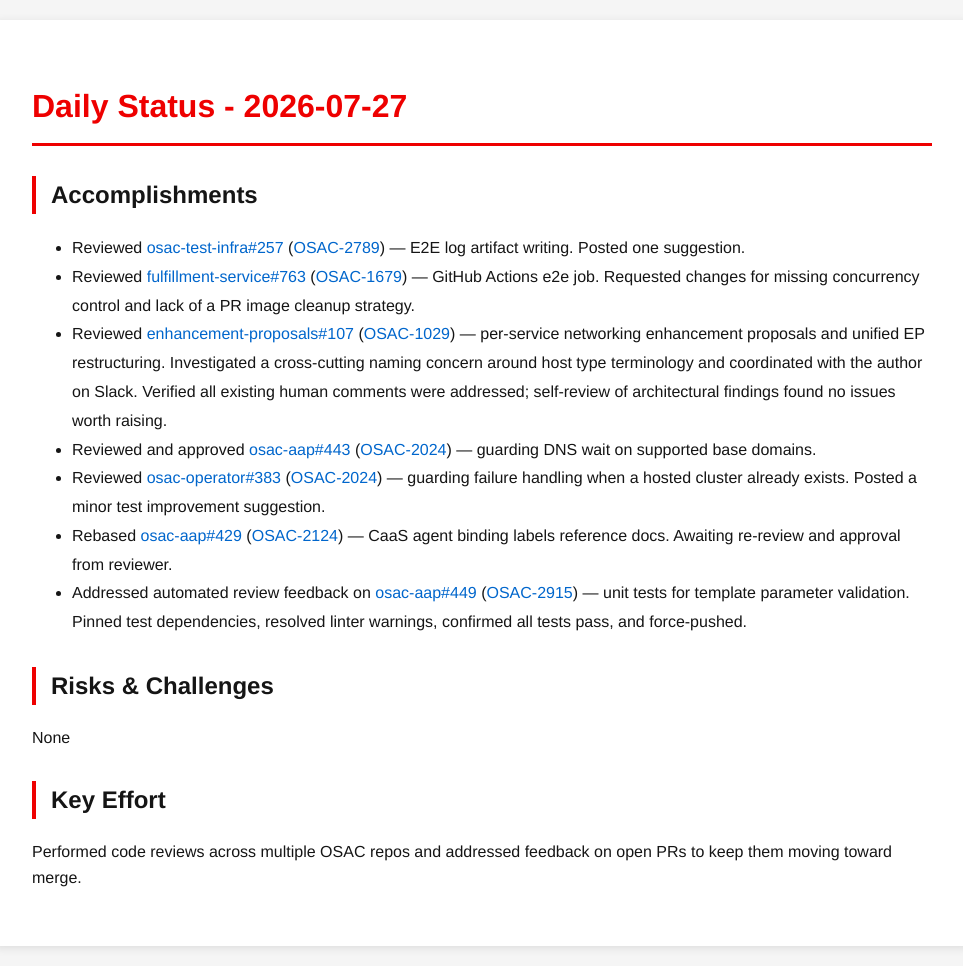
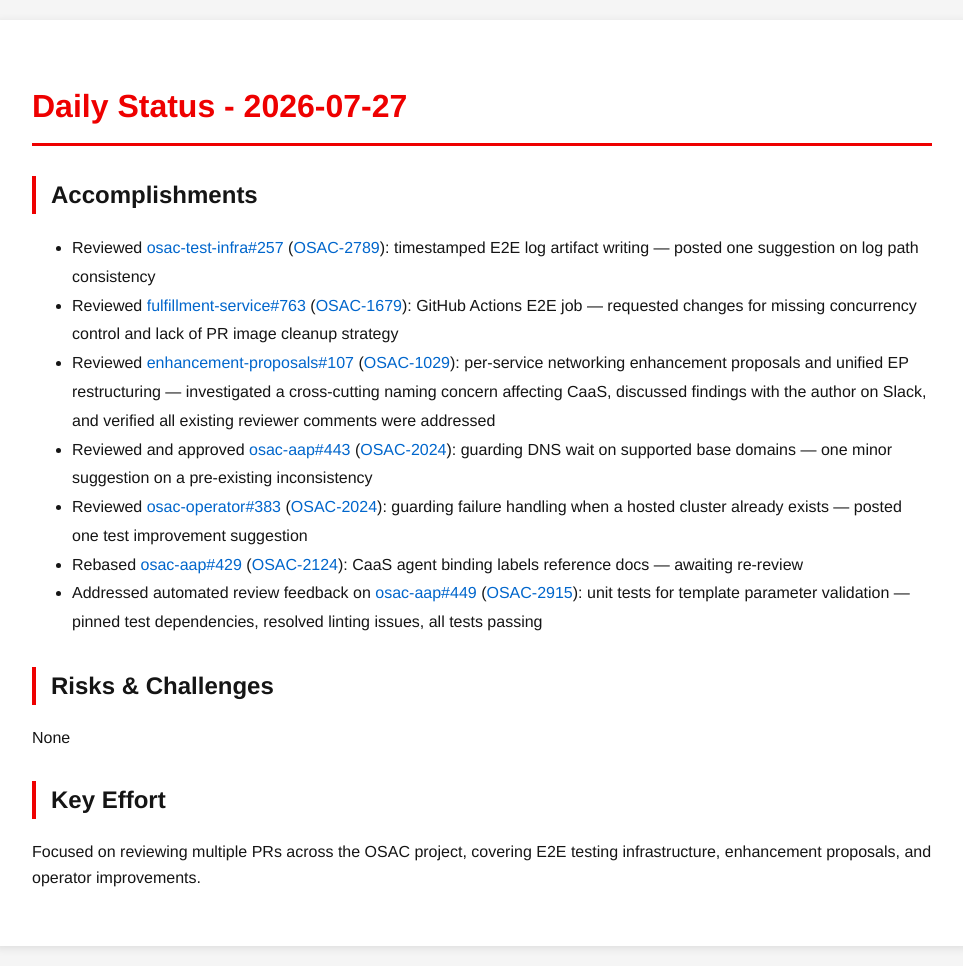
Before and after one commit to tzvatot/daily-status, a Jekyll site: the page built from 2026-07-27.md, in a window 1280 px wide. Shown: the whole page, without its empty margins (158-1121 px from the left). Built offline with Jekyll 4.4.1, drawn with Linux system fonts in a browser that asks for light colours.

Commit message:
Daily status update - 2026-07-27

```diff
--- a/2026-07-27.md
+++ b/2026-07-27.md
@@ -7,16 +7,16 @@
 # Daily Status - 2026-07-27
 
 ## Accomplishments
-- Reviewed [osac-test-infra#257](https://github.com/osac-project/osac-test-infra/pull/257) ([OSAC-2789](https://redhat.atlassian.net/browse/OSAC-2789)) — E2E log artifact writing. Posted one suggestion.
-- Reviewed [fulfillment-service#763](https://github.com/osac-project/fulfillment-service/pull/763) ([OSAC-1679](https://redhat.atlassian.net/browse/OSAC-1679)) — GitHub Actions e2e job. Requested changes for missing concurrency control and lack of a PR image cleanup strategy.
-- Reviewed [enhancement-proposals#107](https://github.com/osac-project/enhancement-proposals/pull/107) ([OSAC-1029](https://redhat.atlassian.net/browse/OSAC-1029)) — per-service networking enhancement proposals and unified EP restructuring. Investigated a cross-cutting naming concern around host type terminology and coordinated with the author on Slack. Verified all existing human comments were addressed; self-review of architectural findings found no issues worth raising.
-- Reviewed and approved [osac-aap#443](https://github.com/osac-project/osac-aap/pull/443) ([OSAC-2024](https://redhat.atlassian.net/browse/OSAC-2024)) — guarding DNS wait on supported base domains.
-- Reviewed [osac-operator#383](https://github.com/osac-project/osac-operator/pull/383) ([OSAC-2024](https://redhat.atlassian.net/browse/OSAC-2024)) — guarding failure handling when a hosted cluster already exists. Posted a minor test improvement suggestion.
-- Rebased [osac-aap#429](https://github.com/osac-project/osac-aap/pull/429) ([OSAC-2124](https://redhat.atlassian.net/browse/OSAC-2124)) — CaaS agent binding labels reference docs. Awaiting re-review and approval from reviewer.
-- Addressed automated review feedback on [osac-aap#449](https://github.com/osac-project/osac-aap/pull/449) ([OSAC-2915](https://redhat.atlassian.net/browse/OSAC-2915)) — unit tests for template parameter validation. Pinned test dependencies, resolved linter warnings, confirmed all tests pass, and force-pushed.
+- Reviewed [osac-test-infra#257](https://github.com/osac-project/osac-test-infra/pull/257) ([OSAC-2789](https://redhat.atlassian.net/browse/OSAC-2789)): timestamped E2E log artifact writing — posted one suggestion on log path consistency
+- Reviewed [fulfillment-service#763](https://github.com/osac-project/fulfillment-service/pull/763) ([OSAC-1679](https://redhat.atlassian.net/browse/OSAC-1679)): GitHub Actions E2E job — requested changes for missing concurrency control and lack of PR image cleanup strategy
+- Reviewed [enhancement-proposals#107](https://github.com/osac-project/enhancement-proposals/pull/107) ([OSAC-1029](https://redhat.atlassian.net/browse/OSAC-1029)): per-service networking enhancement proposals and unified EP restructuring — investigated a cross-cutting naming concern affecting CaaS, discussed findings with the author on Slack, and verified all existing reviewer comments were addressed
+- Reviewed and approved [osac-aap#443](https://github.com/osac-project/osac-aap/pull/443) ([OSAC-2024](https://redhat.atlassian.net/browse/OSAC-2024)): guarding DNS wait on supported base domains — one minor suggestion on a pre-existing inconsistency
+- Reviewed [osac-operator#383](https://github.com/osac-project/osac-operator/pull/383) ([OSAC-2024](https://redhat.atlassian.net/browse/OSAC-2024)): guarding failure handling when a hosted cluster already exists — posted one test improvement suggestion
+- Rebased [osac-aap#429](https://github.com/osac-project/osac-aap/pull/429) ([OSAC-2124](https://redhat.atlassian.net/browse/OSAC-2124)): CaaS agent binding labels reference docs — awaiting re-review
+- Addressed automated review feedback on [osac-aap#449](https://github.com/osac-project/osac-aap/pull/449) ([OSAC-2915](https://redhat.atlassian.net/browse/OSAC-2915)): unit tests for template parameter validation — pinned test dependencies, resolved linting issues, all tests passing
 
 ## Risks & Challenges
 None
 
 ## Key Effort
-Performed code reviews across multiple OSAC repos and addressed feedback on open PRs to keep them moving toward merge.
+Focused on reviewing multiple PRs across the OSAC project, covering E2E testing infrastructure, enhancement proposals, and operator improvements.
```
